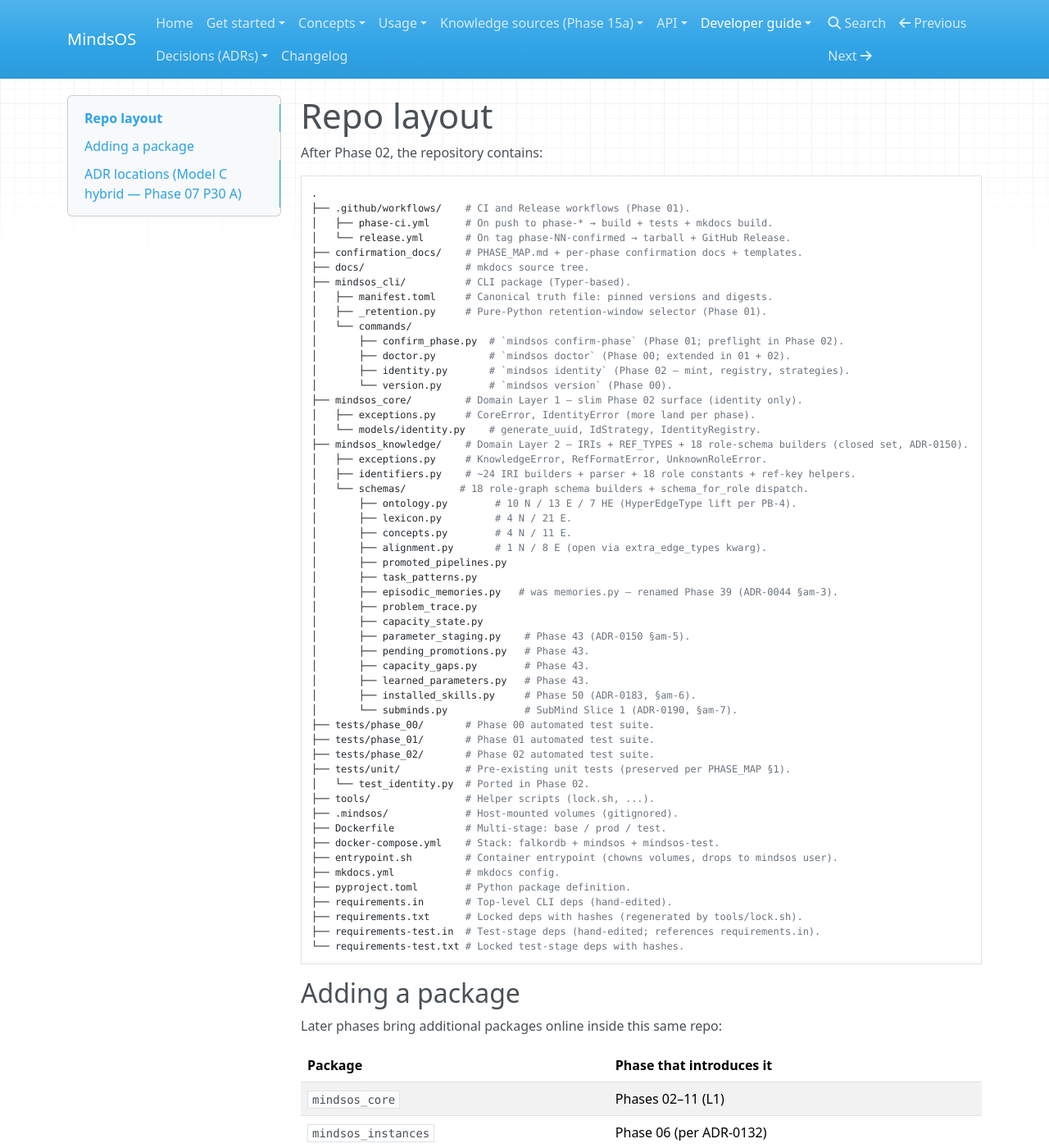
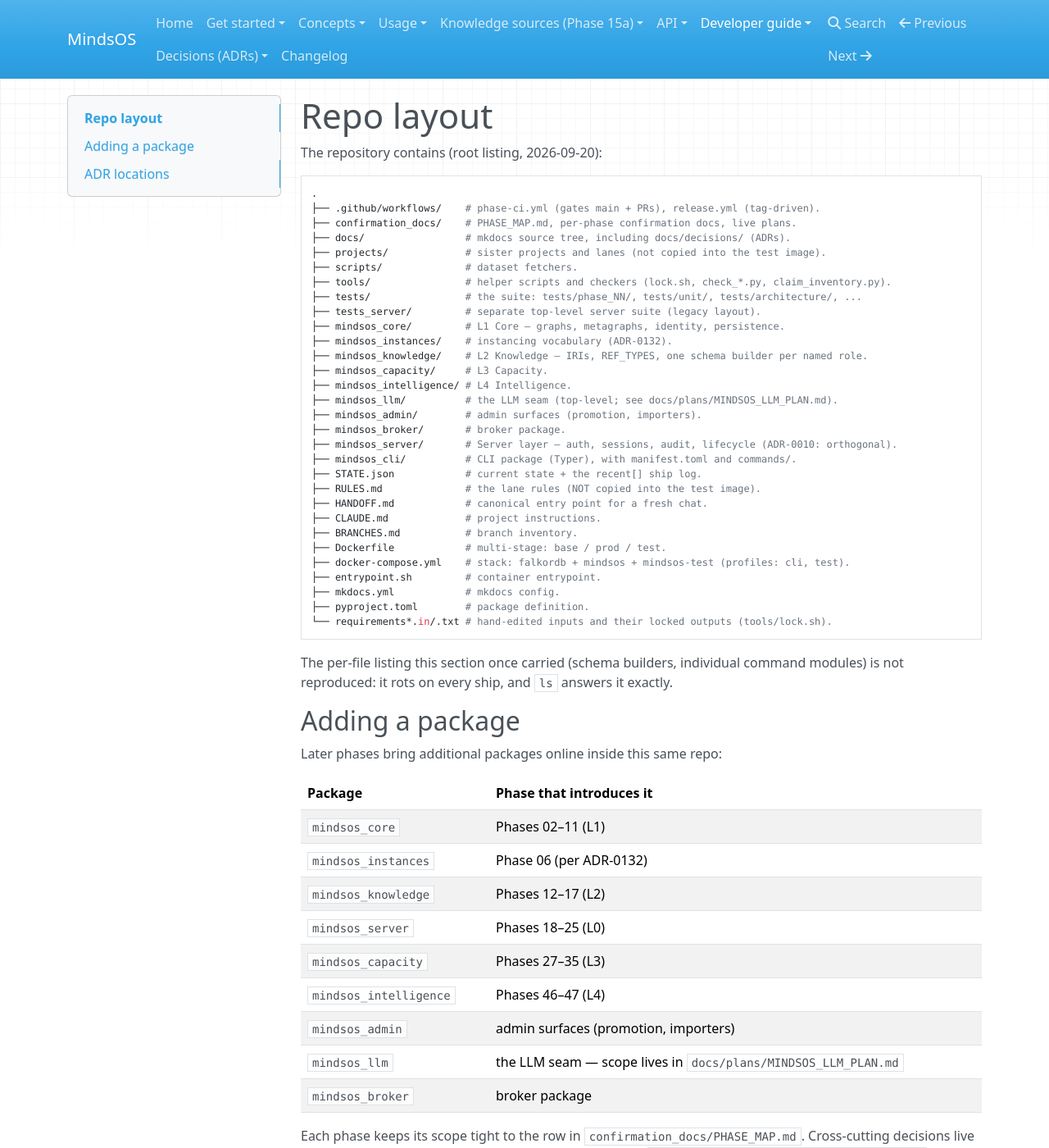
Before and after one commit to halvim/mindsos, an MkDocs documentation site: the page built from docs/dev/repo-layout.md, in a window 1280 px wide and 1400 px high. Shown: the whole window at 82% size. Built offline with MkDocs 1.6.1, drawn with Linux system fonts in a browser that asks for light colours; nearby versions of some CDN libraries; some of the changed text lies outside the part shown.

Commit message:
docs(dev): verify the six process pages against the tree; verified_at 5172b3c (#230)
Co-Authored-By: Claude Opus 5 <noreply@anthropic.com>

Claude-Session: https://claude.ai/code/session_015DsVGzaAWuc6NwF2cr1RfU

````diff
--- a/docs/dev/repo-layout.md
+++ b/docs/dev/repo-layout.md
@@ -1,66 +1,48 @@
 ---
 last_confirmed_phase: 07
-verified_at: unverified
+verified_at: 5172b3c
 ---
 
 # Repo layout
 
-After Phase 02, the repository contains:
+The repository contains (root listing, 2026-09-20):
 
 ```
 .
-├── .github/workflows/    # CI and Release workflows (Phase 01).
-│   ├── phase-ci.yml      # On push to phase-* → build + tests + mkdocs build.
-│   └── release.yml       # On tag phase-NN-confirmed → tarball + GitHub Release.
-├── confirmation_docs/    # PHASE_MAP.md + per-phase confirmation docs + templates.
-├── docs/                 # mkdocs source tree.
-├── mindsos_cli/          # CLI package (Typer-based).
-│   ├── manifest.toml     # Canonical truth file: pinned versions and digests.
-│   ├── _retention.py     # Pure-Python retention-window selector (Phase 01).
-│   └── commands/
-│       ├── confirm_phase.py  # `mindsos confirm-phase` (Phase 01; preflight in Phase 02).
-│       ├── doctor.py         # `mindsos doctor` (Phase 00; extended in 01 + 02).
-│       ├── identity.py       # `mindsos identity` (Phase 02 — mint, registry, strategies).
-│       └── version.py        # `mindsos version` (Phase 00).
-├── mindsos_core/         # Domain Layer 1 — slim Phase 02 surface (identity only).
-│   ├── exceptions.py     # CoreError, IdentityError (more land per phase).
-│   └── models/identity.py    # generate_uuid, IdStrategy, IdentityRegistry.
-├── mindsos_knowledge/    # Domain Layer 2 — IRIs + REF_TYPES + 18 role-schema builders (closed set, ADR-0150).
-│   ├── exceptions.py     # KnowledgeError, RefFormatError, UnknownRoleError.
-│   ├── identifiers.py    # ~24 IRI builders + parser + 18 role constants + ref-key helpers.
-│   └── schemas/         # 18 role-graph schema builders + schema_for_role dispatch.
-│       ├── ontology.py        # 10 N / 13 E / 7 HE (HyperEdgeType lift per PB-4).
-│       ├── lexicon.py         # 4 N / 21 E.
-│       ├── concepts.py        # 4 N / 11 E.
-│       ├── alignment.py       # 1 N / 8 E (open via extra_edge_types kwarg).
-│       ├── promoted_pipelines.py
-│       ├── task_patterns.py
-│       ├── episodic_memories.py   # was memories.py — renamed Phase 39 (ADR-0044 §am-3).
-│       ├── problem_trace.py
-│       ├── capacity_state.py
-│       ├── parameter_staging.py    # Phase 43 (ADR-0150 §am-5).
-│       ├── pending_promotions.py   # Phase 43.
-│       ├── capacity_gaps.py        # Phase 43.
-│       ├── learned_parameters.py   # Phase 43.
-│       ├── installed_skills.py     # Phase 50 (ADR-0183, §am-6).
-│       └── subminds.py             # SubMind Slice 1 (ADR-0190, §am-7).
-├── tests/phase_00/       # Phase 00 automated test suite.
-├── tests/phase_01/       # Phase 01 automated test suite.
-├── tests/phase_02/       # Phase 02 automated test suite.
-├── tests/unit/           # Pre-existing unit tests (preserved per PHASE_MAP §1).
-│   └── test_identity.py  # Ported in Phase 02.
-├── tools/                # Helper scripts (lock.sh, ...).
-├── .mindsos/             # Host-mounted volumes (gitignored).
-├── Dockerfile            # Multi-stage: base / prod / test.
-├── docker-compose.yml    # Stack: falkordb + mindsos + mindsos-test.
-├── entrypoint.sh         # Container entrypoint (chowns volumes, drops to mindsos user).
+├── .github/workflows/    # phase-ci.yml (gates main + PRs), release.yml (tag-driven).
+├── confirmation_docs/    # PHASE_MAP.md, per-phase confirmation docs, live plans.
+├── docs/                 # mkdocs source tree, including docs/decisions/ (ADRs).
+├── projects/             # sister projects and lanes (not copied into the test image).
+├── scripts/              # dataset fetchers.
+├── tools/                # helper scripts and checkers (lock.sh, check_*.py, claim_inventory.py).
+├── tests/                # the suite: tests/phase_NN/, tests/unit/, tests/architecture/, ...
+├── tests_server/         # separate top-level server suite (legacy layout).
+├── mindsos_core/         # L1 Core — graphs, metagraphs, identity, persistence.
+├── mindsos_instances/    # instancing vocabulary (ADR-0132).
+├── mindsos_knowledge/    # L2 Knowledge — IRIs, REF_TYPES, one schema builder per named role.
+├── mindsos_capacity/     # L3 Capacity.
+├── mindsos_intelligence/ # L4 Intelligence.
+├── mindsos_llm/          # the LLM seam (top-level; see docs/plans/MINDSOS_LLM_PLAN.md).
+├── mindsos_admin/        # admin surfaces (promotion, importers).
+├── mindsos_broker/       # broker package.
+├── mindsos_server/       # Server layer — auth, sessions, audit, lifecycle (ADR-0010: orthogonal).
+├── mindsos_cli/          # CLI package (Typer), with manifest.toml and commands/.
+├── STATE.json            # current state + the recent[] ship log.
+├── RULES.md              # the lane rules (NOT copied into the test image).
+├── HANDOFF.md            # canonical entry point for a fresh chat.
+├── CLAUDE.md             # project instructions.
+├── BRANCHES.md           # branch inventory.
+├── Dockerfile            # multi-stage: base / prod / test.
+├── docker-compose.yml    # stack: falkordb + mindsos + mindsos-test (profiles: cli, test).
+├── entrypoint.sh         # container entrypoint.
 ├── mkdocs.yml            # mkdocs config.
-├── pyproject.toml        # Python package definition.
-├── requirements.in       # Top-level CLI deps (hand-edited).
-├── requirements.txt      # Locked deps with hashes (regenerated by tools/lock.sh).
-├── requirements-test.in  # Test-stage deps (hand-edited; references requirements.in).
-└── requirements-test.txt # Locked test-stage deps with hashes.
+├── pyproject.toml        # package definition.
+└── requirements*.in/.txt # hand-edited inputs and their locked outputs (tools/lock.sh).
 ```
+
+The per-file listing this section once carried (schema builders, individual
+command modules) is not reproduced: it rots on every ship, and `ls` answers
+it exactly.
 
 ## Adding a package
 
@@ -73,26 +55,26 @@ Later phases bring additional packages online inside this same repo:
 | `mindsos_knowledge`  | Phases 12–17 (L2)                 |
 | `mindsos_server`     | Phases 18–25 (L0)                 |
 | `mindsos_capacity`   | Phases 27–35 (L3)                 |
+| `mindsos_intelligence` | Phases 46–47 (L4)               |
+| `mindsos_admin`      | admin surfaces (promotion, importers) |
+| `mindsos_llm`        | the LLM seam — scope lives in `docs/plans/MINDSOS_LLM_PLAN.md` |
+| `mindsos_broker`     | broker package                    |
 
 Each phase keeps its scope tight to the row in
 `confirmation_docs/PHASE_MAP.md`. Cross-cutting decisions live in §1 of that
 file; per-phase implementation notes live in `confirmation_docs/PHASE_NN_CONFIRMED.md`.
 
-## ADR locations (Model C hybrid — Phase 07 P30 A)
+## ADR locations
 
-**Architecture Decision Records live at the project root**
-(`/Layered Intelligence/docs/decisions/adr/`), NOT inside
-`halvim_mindsos/`. The Model C hybrid documented in
-`feedback_docs_source_of_truth.md` (memory) is:
+**ADRs live in this repo**, at `docs/decisions/adr/`, one file per decision,
+with `docs/decisions/adr/README.md` as the full index and
+`docs/decisions/summary/*.md` as the per-layer partial tables.
+`tools/check_adr_status_consistency.py` (run by
+`tests/test_adr_status_consistency.py`) asserts an ADR's front-matter status,
+its prose `**Status:**` line, its README row and any summary cell all agree.
+RULES §9 states the four edits a status change needs, and that an in-file
+amendment uses `**Amendment status:**` so it does not shadow the ADR's own.
 
-| Doc kind | Lives in | Tracked under |
-|---------|----------|---------------|
-| ADRs | `/Layered Intelligence/docs/decisions/adr/` | Project-root filesystem (Model C). |
-| Shipped concepts / API / usage | `halvim_mindsos/docs/` | `halvim_mindsos` git. |
-| Per-phase confirmation docs | `halvim_mindsos/confirmation_docs/` | `halvim_mindsos` git. |
-
-When editing an ADR, edit the canonical project-root copy. Phase 07
-is the first phase to flip ADRs `Proposed → Accepted` inline (ADRs
-0122 / 0123 / 0126 / 0127 per M3 A). Semantic ADR edits beyond
-status flips still defer to Phase 38 per the Phase 06 P45 B
-precedent.
+The "Model C hybrid" this section used to describe — ADRs kept outside the
+repo, at a project-root path, tracked by the filesystem rather than by git —
+is retired; nothing in the tree reads that layout any more.
````
Also changed, not shown: docs/dev/contributing.md (+25 -23 lines), docs/dev/conventions.md (+7 -4 lines), docs/dev/release.md (+4 -4 lines), docs/dev/review-checklist.md (+4 -2 lines), docs/dev/testing.md (+12 -8 lines).
